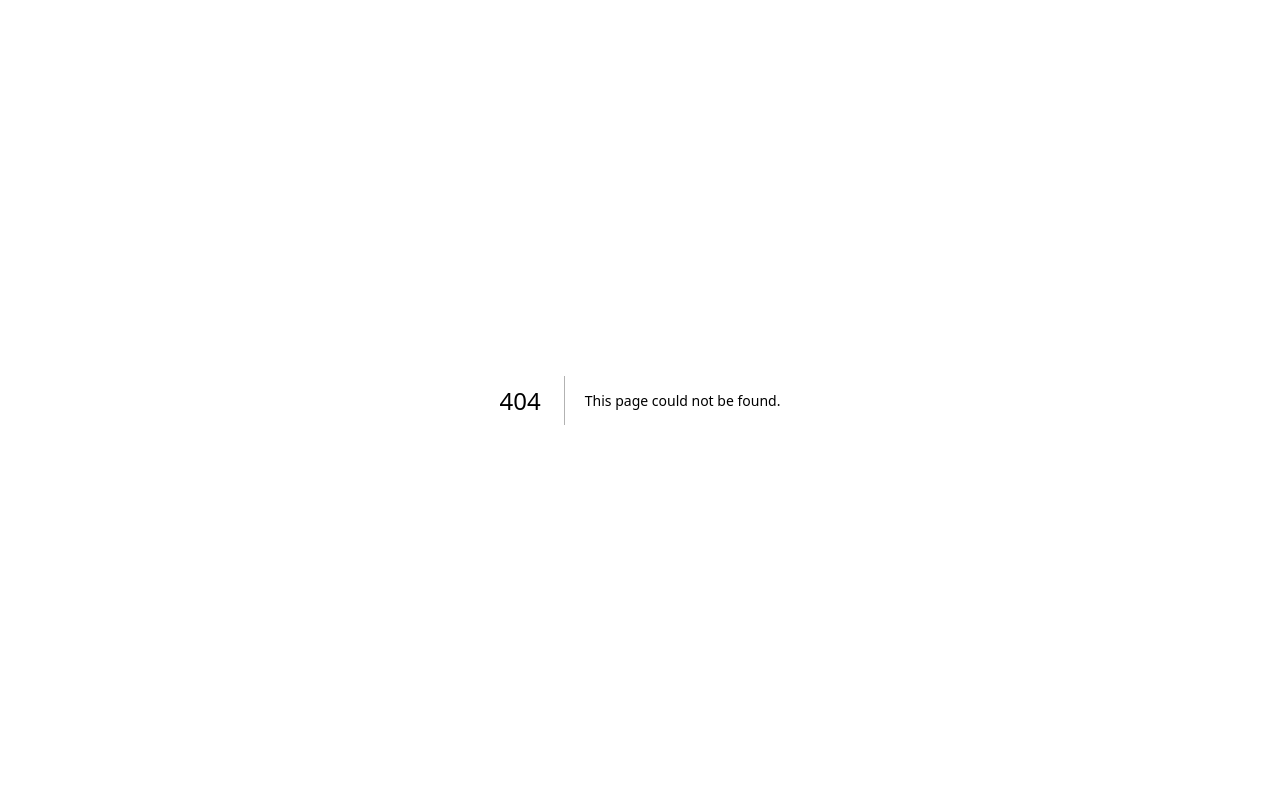
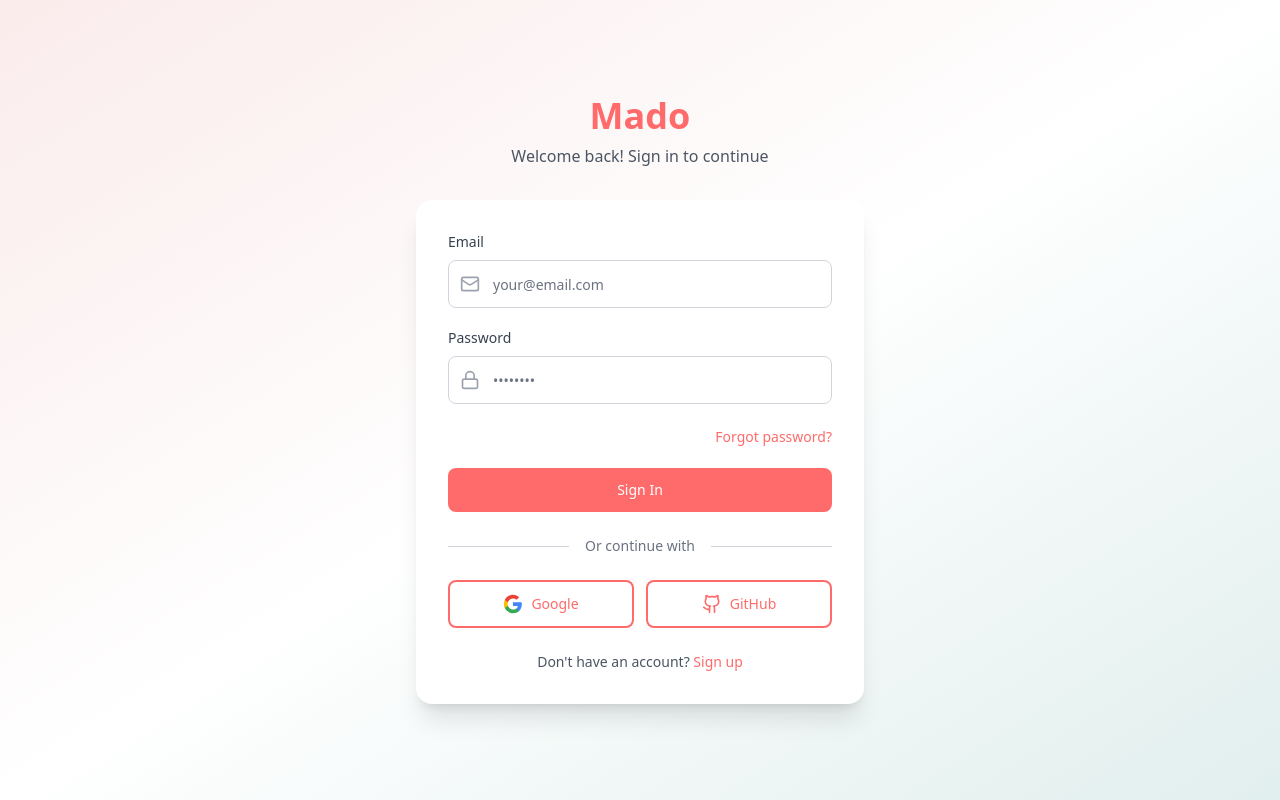
Before and after one commit to Iamhan-e/Mado, a Next.js app: page /login in a window 1280 px wide. Before the commit this address had no page. Built offline with nearby package versions, Linux system fonts and the light colour scheme.

Commit message:
feat: implement LoginPage component with email/password authentication and OAuth options

```diff
--- /dev/null
+++ b/app/(auth)/login/page.tsx
@@ -0,0 +1,179 @@
+"use client"
+
+import { useState } from "react"
+import { signIn } from "next-auth/react"
+import { useRouter } from "next/navigation"
+import Link from "next/link"
+import { Input } from "@/components/ui/input"
+import { Button } from "@/components/ui/button"
+import { Mail, Lock, Github } from "lucide-react"
+
+export default function LoginPage() {
+  const router = useRouter()
+  const [email, setEmail] = useState("")
+  const [password, setPassword] = useState("")
+  const [error, setError] = useState("")
+  const [isLoading, setIsLoading] = useState(false)
+
+  const handleSubmit = async (e: React.FormEvent) => {
+    e.preventDefault()
+    setError("")
+    setIsLoading(true)
+
+    try {
+      const result = await signIn("credentials", {
+        email,
+        password,
+        redirect: false,
+      })
+
+      if (result?.error) {
+        setError("Invalid email or password")
+        setIsLoading(false)
+        return
+      }
+
+      router.push("/")
+      router.refresh()
+    } catch (error) {
+      setError("Something went wrong. Please try again.")
+      setIsLoading(false)
+    }
+  }
+
+  const handleOAuthSignIn = async (provider: "google" | "github") => {
+    setIsLoading(true)
+    await signIn(provider, { callbackUrl: "/" })
+  }
+
+  return (
+    <div className="min-h-screen flex items-center justify-center bg-gradient-to-br from-[#FF6B6B]/10 via-white to-[#00897B]/10 px-4">
+      <div className="w-full max-w-md">
+        {/* Logo/Brand */}
+        <div className="text-center mb-8">
+          <h1 className="text-4xl font-bold text-[#FF6B6B] mb-2">Mado</h1>
+          <p className="text-gray-600">Welcome back! Sign in to continue</p>
+        </div>
+
+        {/* Login Card */}
+        <div className="bg-white rounded-2xl shadow-xl p-8">
+          <form onSubmit={handleSubmit} className="space-y-5">
+            {/* Error Message */}
+            {error && (
+              <div className="bg-red-50 border border-red-200 text-red-700 px-4 py-3 rounded-lg text-sm">
+                {error}
+              </div>
+            )}
+
+            {/* Email Input */}
+            <div>
+              <label className="block text-sm font-medium text-gray-700 mb-2">
+                Email
+              </label>
+              <div className="relative">
+                <Mail className="absolute left-3 top-1/2 -translate-y-1/2 h-5 w-5 text-gray-400" />
+                <Input
+                  type="email"
+                  placeholder="your@email.com"
+                  value={email}
+                  onChange={(e) => setEmail(e.target.value)}
+                  className="pl-11"
+                  required
+                />
+              </div>
+            </div>
+
+            {/* Password Input */}
+            <div>
+              <label className="block text-sm font-medium text-gray-700 mb-2">
+                Password
+              </label>
+              <div className="relative">
+                <Lock className="absolute left-3 top-1/2 -translate-y-1/2 h-5 w-5 text-gray-400" />
+                <Input
+                  type="password"
+                  placeholder="••••••••"
+                  value={password}
+                  onChange={(e) => setPassword(e.target.value)}
+                  className="pl-11"
+                  required
+                />
+              </div>
+            </div>
+
+            {/* Forgot Password */}
+            <div className="text-right">
+              <Link
+                href="/forgot-password"
+                className="text-sm text-[#FF6B6B] hover:text-[#ff5252] transition-colors"
+              >
+                Forgot password?
+              </Link>
+            </div>
+
+            {/* Submit Button */}
+            <Button
+              type="submit"
+              variant="primary"
+              className="w-full"
+              isLoading={isLoading}
+            >
+              Sign In
+            </Button>
+          </form>
+
+          {/* Divider */}
+          <div className="relative my-6">
+            <div className="absolute inset-0 flex items-center">
+              <div className="w-full border-t border-gray-300"></div>
+            </div>
+            <div className="relative flex justify-center text-sm">
+              <span className="px-4 bg-white text-gray-500">Or continue with</span>
+            </div>
+          </div>
+
+          {/* OAuth Buttons */}
+          <div className="grid grid-cols-2 gap-3">
+            <Button
+              type="button"
+              variant="outline"
+              onClick={() => handleOAuthSignIn("google")}
+              disabled={isLoading}
+              className="w-full"
+            >
+              <svg className="w-5 h-5 mr-2" viewBox="0 0 24 24">
+                <path fill="#4285F4" d="M22.56 12.25c0-.78-.07-1.53-.2-2.25H12v4.26h5.92c-.26 1.37-1.04 2.53-2.21 3.31v2.77h3.57c2.08-1.92 3.28-4.74 3.28-8.09z"/>
+                <path fill="#34A853" d="M12 23c2.97 0 5.46-.98 7.28-2.66l-3.57-2.77c-.98.66-2.23 1.06-3.71 1.06-2.86 0-5.29-1.93-6.16-4.53H2.18v2.84C3.99 20.53 7.7 23 12 23z"/>
+                <path fill="#FBBC05" d="M5.84 14.09c-.22-.66-.35-1.36-.35-2.09s.13-1.43.35-2.09V7.07H2.18C1.43 8.55 1 10.22 1 12s.43 3.45 1.18 4.93l2.85-2.22.81-.62z"/>
+                <path fill="#EA4335" d="M12 5.38c1.62 0 3.06.56 4.21 1.64l3.15-3.15C17.45 2.09 14.97 1 12 1 7.7 1 3.99 3.47 2.18 7.07l3.66 2.84c.87-2.6 3.3-4.53 6.16-4.53z"/>
+              </svg>
+              Google
+            </Button>
+
+            <Button
+              type="button"
+              variant="outline"
+              onClick={() => handleOAuthSignIn("github")}
+              disabled={isLoading}
+              className="w-full"
+            >
+              <Github className="w-5 h-5 mr-2" />
+              GitHub
+            </Button>
+          </div>
+
+          {/* Sign Up Link */}
+          <p className="mt-6 text-center text-sm text-gray-600">
+            Don't have an account?{" "}
+            <Link
+              href="/register"
+              className="font-medium text-[#FF6B6B] hover:text-[#ff5252] transition-colors"
+            >
+              Sign up
+            </Link>
+          </p>
+        </div>
+      </div>
+    </div>
+  )
+}
```
